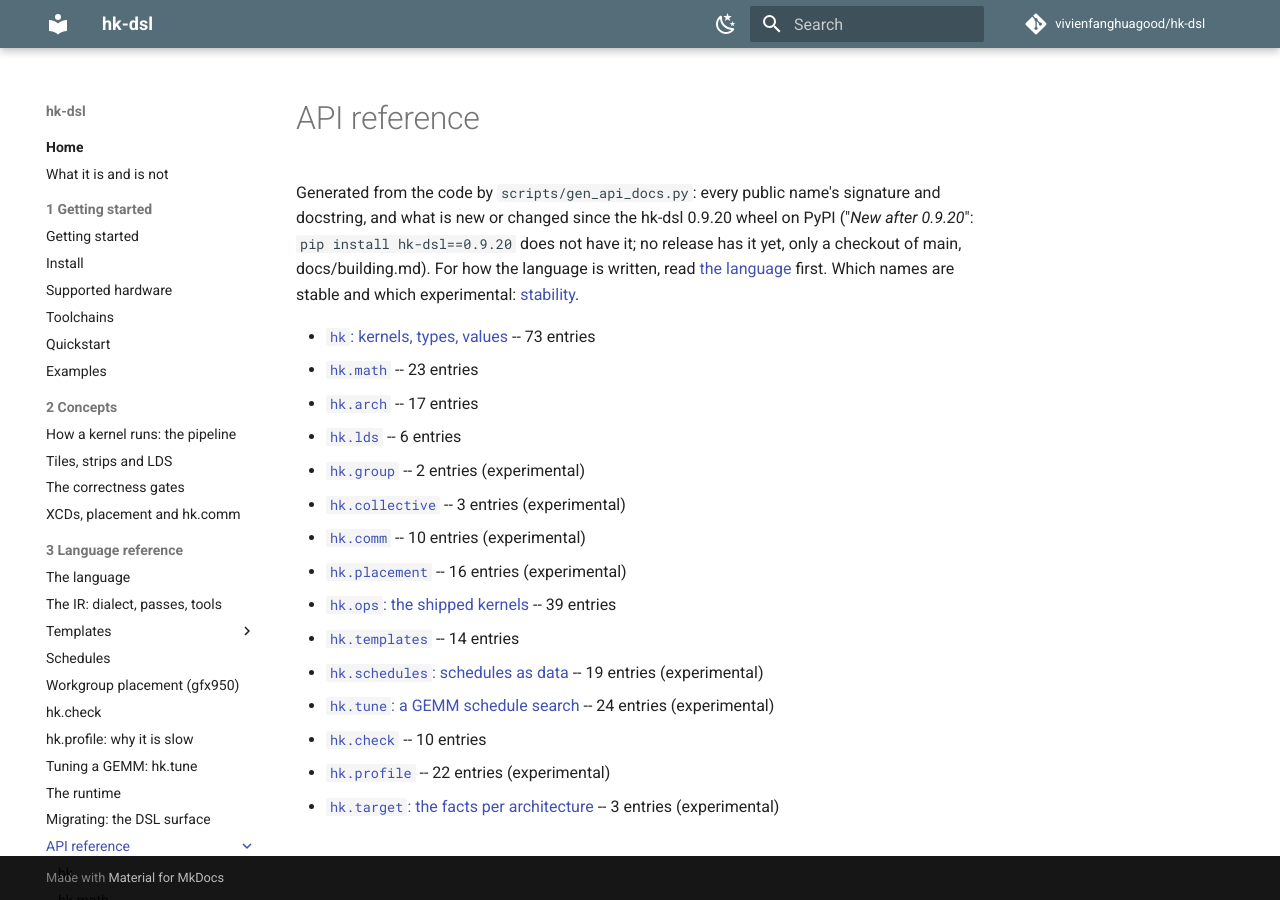
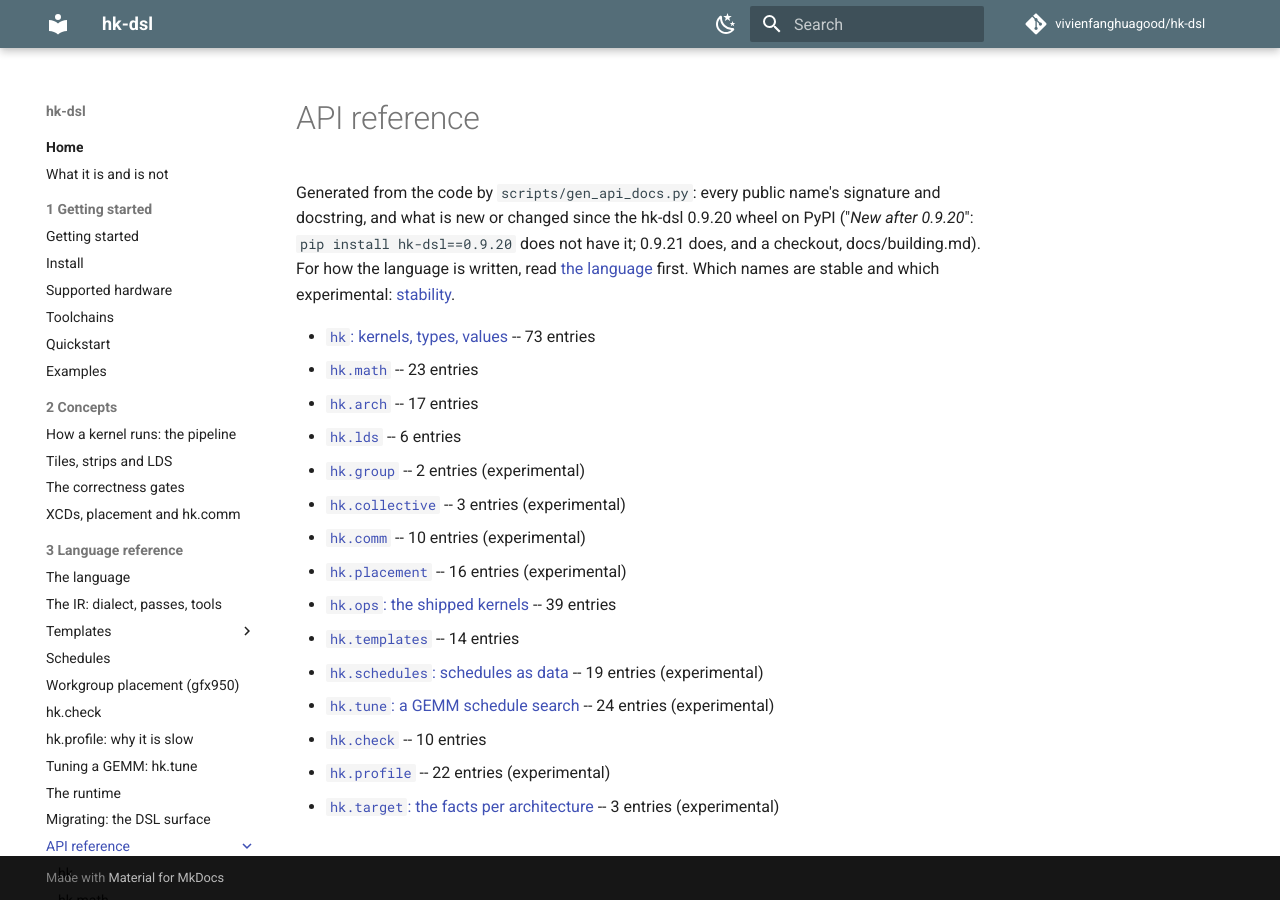
Before and after one commit to vivienfanghuagood/hk-dsl, an MkDocs documentation site: the page built from docs/api/README.md, in a window 1280 px wide. Built offline with MkDocs 1.6.1 and Material for MkDocs 9.7.7, drawn with Linux system fonts in a browser that asks for light colours; comment, search, counter and statistics services are not loaded.

Commit message:
release 0.9.21: no aiter import on RDNA, load-time support check and startup summary (#392) (#393)
Version 0.9.21, RELEASE = "0.9.21", API index regenerated; the dialect stays hk-dialect-8.
CHANGELOG: Unreleased cut as 0.9.21. Per D-20261112-35 the notes quote no new performance
numbers (three kernel-level ratios of opt-in SGLang-Diffusion routes removed from their entries).

Co-authored-by: hfang <hfang@localhost>
Co-authored-by: Claude <noreply@anthropic.com>

```diff
--- a/docs/api/README.md
+++ b/docs/api/README.md
@@ -2,7 +2,7 @@
 
 # API reference
 
-Generated from the code by `scripts/gen_api_docs.py`: every public name's signature and docstring, and what is new or changed since the hk-dsl 0.9.20 wheel on PyPI ("*New after 0.9.20*": `pip install hk-dsl==0.9.20` does not have it; no release has it yet, only a checkout of main, docs/building.md). For how the language is written, read [the language](../language.md) first. Which names are stable and which experimental: [stability](../stability.md).
+Generated from the code by `scripts/gen_api_docs.py`: every public name's signature and docstring, and what is new or changed since the hk-dsl 0.9.20 wheel on PyPI ("*New after 0.9.20*": `pip install hk-dsl==0.9.20` does not have it; 0.9.21 does, and a checkout, docs/building.md). For how the language is written, read [the language](../language.md) first. Which names are stable and which experimental: [stability](../stability.md).
 
 - [`hk`: kernels, types, values](hk.md) -- 73 entries
 - [`hk.math`](hk.math.md) -- 23 entries
--- a/llms.txt
+++ b/llms.txt
@@ -68,7 +68,7 @@ It traces and runs on both GPUs, ragged shapes (100x1000) included; `hk.check` t
 
 ## Pitfalls
 
-- The docs describe main; `pip install hk-dsl` is 0.9.20 (check `hk.__version__`). The API reference marks what is *New after 0.9.20*: on main only, in no release yet. 0.8.0 added, and 0.7.0 lacks, workgroup placement (`hk.kernel(placement=)`, `hk.Placement`, `hk.arch.xcd_count`), `hk.map_cpp`, the strip ops and element exchange. 0.6.0's synchronous `g.load` / `g.store` on gfx950 read and write past a partial last tile; 0.7.0's do not.
+- The docs describe main; `pip install hk-dsl` is 0.9.21 (check `hk.__version__`). The API reference marks what is *New after 0.9.20*: in 0.9.21, not in 0.9.20. 0.8.0 added, and 0.7.0 lacks, workgroup placement (`hk.kernel(placement=)`, `hk.Placement`, `hk.arch.xcd_count`), `hk.map_cpp`, the strip ops and element exchange. 0.6.0's synchronous `g.load` / `g.store` on gfx950 read and write past a partial last tile; 0.7.0's do not.
 - Positional kernel parameters are tensors (`hk.Tensor[dtype]`, 4-D `(batch, depth, rows, cols)`; a 2-D tensor is `(rows, cols)`). Constexprs are keyword-only with a default, baked into the source: a new value is a new compile.
 - The transcendental math (gelu, dgelu, sqrt, rsqrt, silu) is fp32-only: load 16-bit data into an fp32 tile or strip (the load converts) and store it back (the store converts). `hk.math.gelu` is `F.gelu(x, approximate="tanh")`, not the erf default.
 - A strip's columns are whole chunks of `wave x run` (32 x run on gfx1100, 64 x run on gfx950): `CW=512` with `run=8` fits both. Read the wave from `hk.arch.target().wave` when a plan depends on it.
--- a/pyproject.toml
+++ b/pyproject.toml
@@ -4,7 +4,7 @@ build-backend = "setuptools.build_meta"
 
 [project]
 name = "hk-dsl"
-version = "0.9.20"
+version = "0.9.21"
 description = "A general-purpose Python DSL for AMD GPU kernels on RDNA and CDNA, with build-time gates against silent tile-level errors (spills, missing waits, MFMA hazards). Its largest end-to-end gains today are on Radeon (RDNA3/RDNA4), through vLLM and SGLang."
 # Release wheels are cp310, cp311, cp312 and cp313 (each carries MLIR bindings for one
 # CPython); another 3.x builds from source (docs/building.md). CI tests 3.10 and 3.12.
```
Also changed, not shown: CHANGELOG.md (+21 -4 lines), README.md (+1 -1 lines), docs/support-matrix.md (+1 -1 lines), docs/toolchains.md (+1 -1 lines), skills/hk-kernel/SKILL.md (+1 -1 lines), 2 other files.
